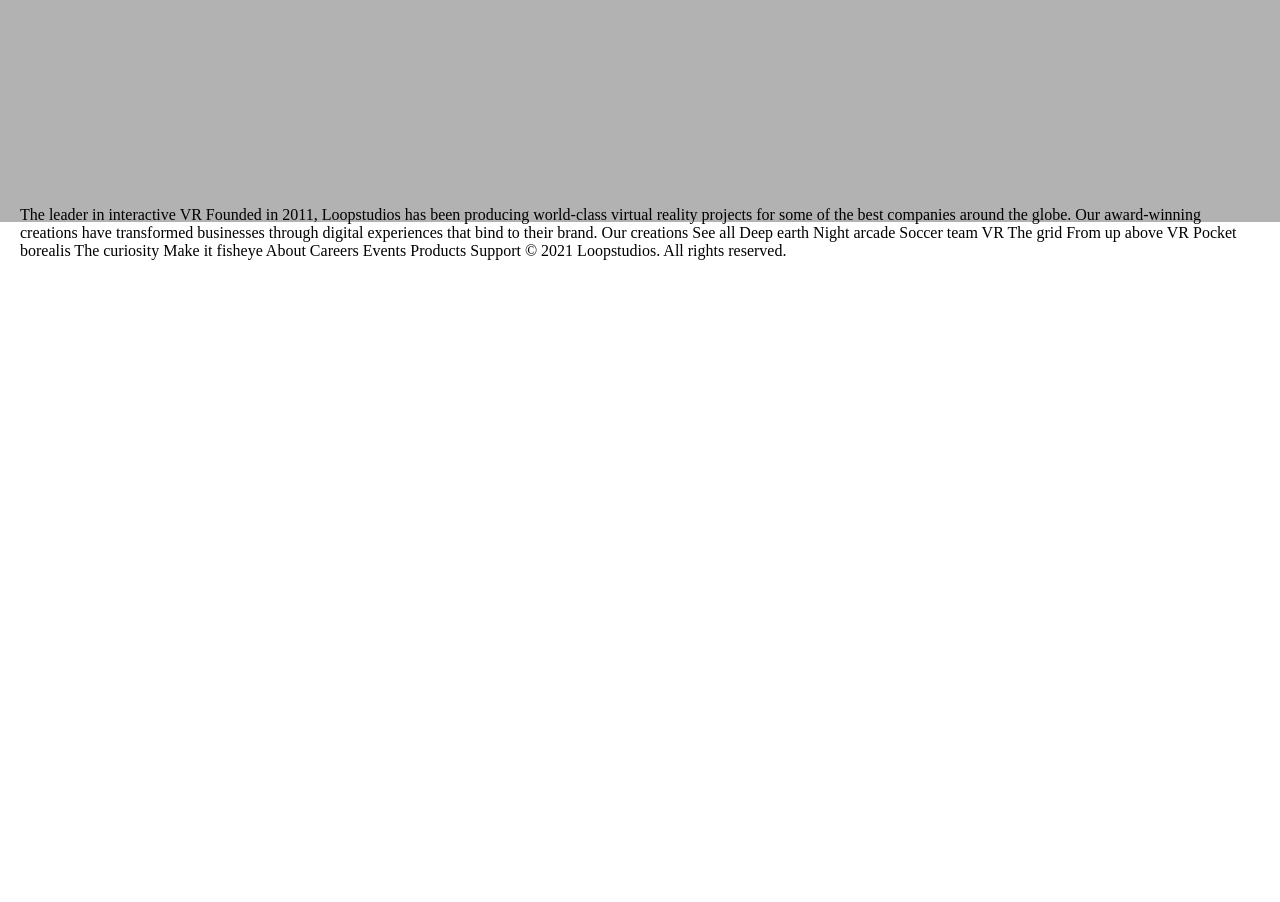
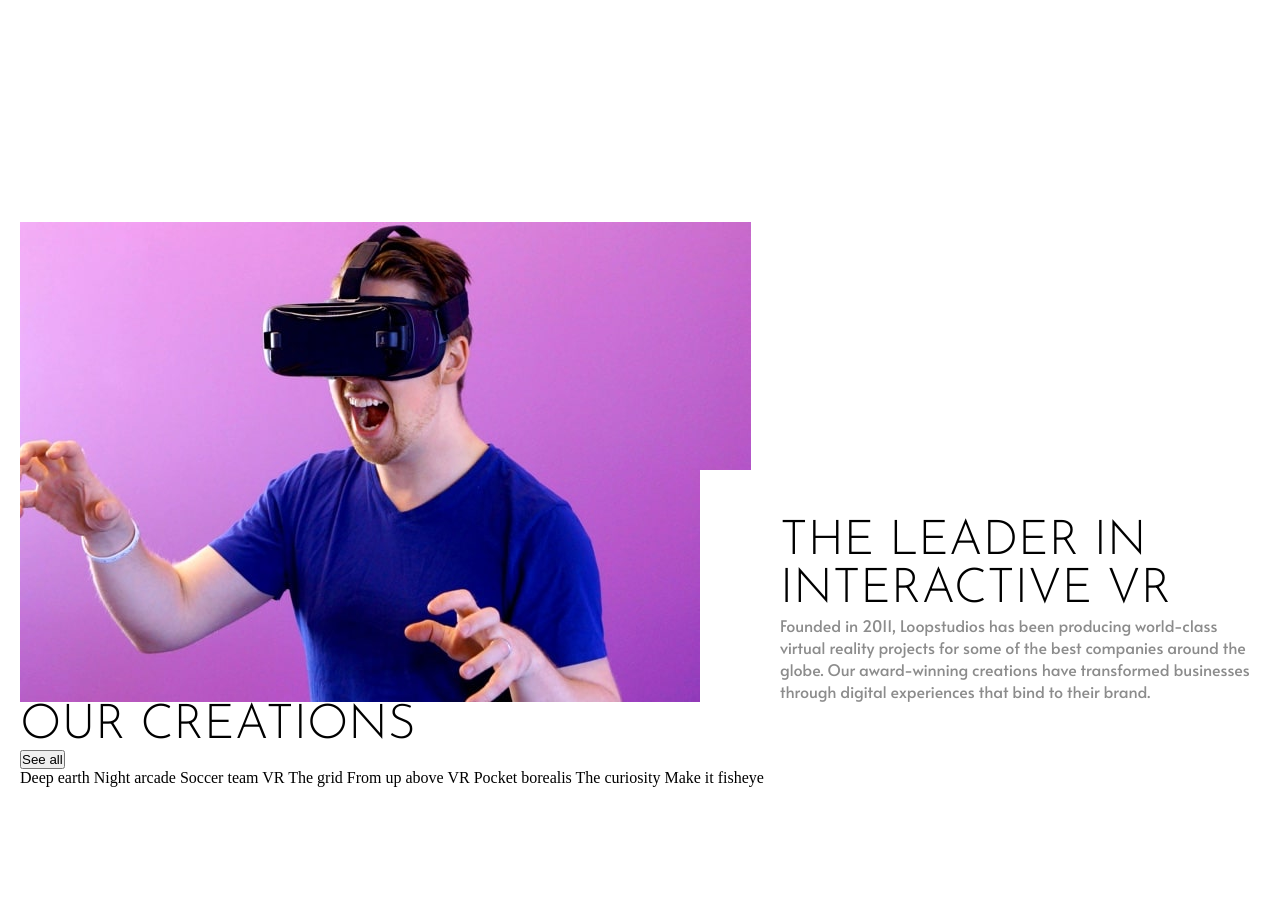
Before and after one commit to tabascum/loopstudios-landing-page, a plain HTML site: page index.html in a window 1280 px wide. Shown: the part 578-1480 px from the top of the page. Before the commit the page ends 838 px from the top, so only its background shows below. Drawn offline with Linux system fonts and the light colour scheme.

Commit message:
Add an overall style

```diff
--- a/index.html
+++ b/index.html
@@ -31,17 +31,27 @@
       </article>
     </section>
 
-    The leader in interactive VR
+    <section class="vr-section">
+      <article class="vr-container">
+        <div class="vr-content">
+          <h2>The leader in interactive VR</h2>
 
-    Founded in 2011, Loopstudios has been producing world-class virtual reality
+          <p>Founded in 2011, Loopstudios has been producing world-class virtual reality
             projects for some of the best companies around the globe. Our award-winning
             creations have transformed businesses through digital experiences that bind
-    to their brand.
+            to their brand.</p>
+        </div>
+      </article>
+    </section>
 
-    Our creations
+    <section class="creations-section">
+      <header>
+        <h2>Our creations</h2>
 
-    See all
+        <button>See all</button>
+      </header>
 
+      <article>
         Deep earth
         Night arcade
         Soccer team VR
@@ -50,7 +60,10 @@
         Pocket borealis
         The curiosity
         Make it fisheye
+      </article>
+    </section>
 
+    <footer>
       About
       Careers
       Events
@@ -58,6 +71,7 @@
       Support
 
       © 2021 Loopstudios. All rights reserved.
+    </footer>
   </main>
 </body>
 
--- a/src/styles/style.css
+++ b/src/styles/style.css
@@ -2,7 +2,7 @@
 @import "./variables.css";
 
 body {
-  height: 100vh;
+  height: auto;
   width: 100vw;
   position: relative;
 }
@@ -16,7 +16,6 @@ body::before {
   position: absolute;
   background: var(--white) url("../images/desktop/image-hero.jpg") no-repeat top;
   background-size: contain;
-  filter: brightness(70%);
   z-index: -1;
 }
 
@@ -29,6 +28,7 @@ main {
 }
 
 .hero {
+  height: 100vh;
   width: 100%;
   color: var(--white);
   padding-block: 4.2rem;
@@ -45,7 +45,6 @@ main {
   width: 35%;
   display: inherit;
   justify-content: space-between;
-  font-family: var(--f-primary);
 }
 
 .hero-nav-menu p {
@@ -60,13 +59,48 @@ main {
 }
 
 .hero-header {
-  text-transform: uppercase;
-  font-family: var(--f-secondary);
-  font-size: 4rem;
-  padding: 2rem;
+  padding: 2.5rem;
   border: 0.1rem solid var(--white);
   width: 40rem;
   margin-block: 10rem;
-  align-items: center;
-  overflow: hidden;
 }
+
+.vr-section {
+  height: 60vh;
+  width: 100%;
+  display: flex;
+}
+
+.vr-container {
+  height: auto;
+  width: 100%;
+  position: relative;
+  display: flex;
+  align-items: end;
+  justify-content: flex-end;
+}
+
+.vr-container::after {
+  content: "";
+  width: 100%;
+  height: 100%;
+  position: absolute;
+  background: var(--white) url("../images/desktop/image-interactive.jpg")
+    no-repeat;
+  z-index: -1;
+}
+
+.vr-content {
+  height: auto;
+  width: 35rem;
+  background: var(--white);
+  padding: 3rem 0 0 5rem;
+}
+
+.vr-content p {
+  color: var(--dark-gray);
+}
+
+.creations-section {
+  height: 100vh;
+}
--- a/src/styles/variables.css
+++ b/src/styles/variables.css
@@ -11,3 +11,22 @@
   --f-primary: "Alata", sans-serif;
   --f-secondary: "Josefin Sans", sans-serif;
 }
+
+h1 {
+  font-size: 4rem;
+}
+
+h2 {
+  font-size: 3rem;
+}
+
+h1,
+h2 {
+  font-weight: 300;
+  text-transform: uppercase;
+  font-family: var(--f-secondary);
+}
+
+p {
+  font-family: var(--f-primary);
+}
```
Lines whose indentation alone changed are shown as unchanged.
